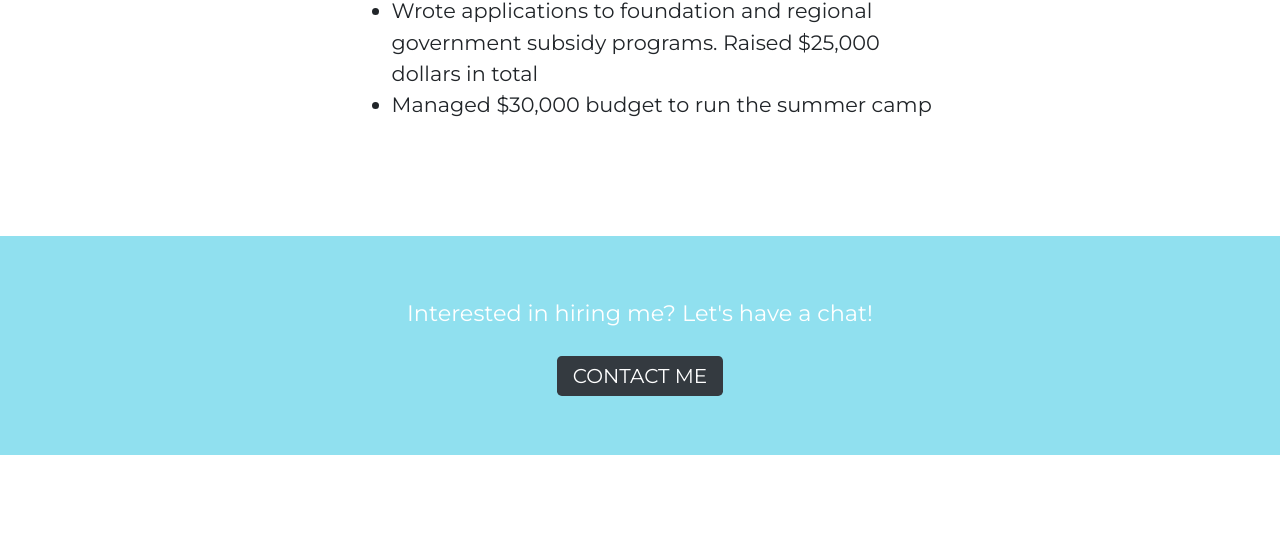
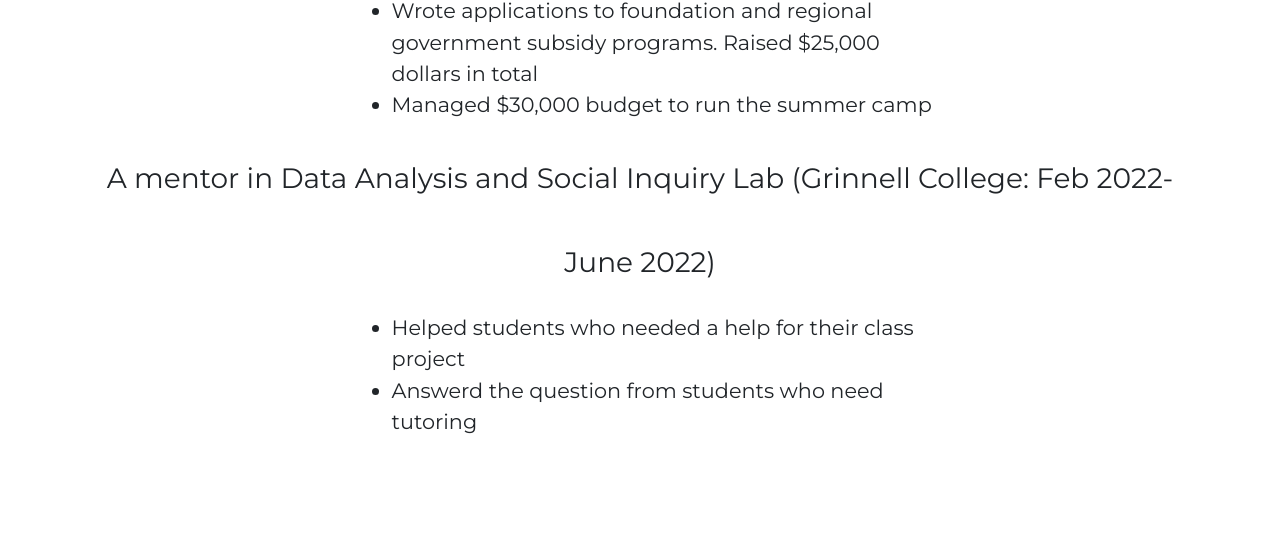
Before and after one commit to sonodary/portofolio, a plain HTML site: page index.html in a window 1280 px wide. Shown: the part 3335-3869 px from the top of the page. Drawn offline with nearby package versions, Linux system fonts and the light colour scheme; a web font is replaced by a local one.

Commit message:
Update index.html

```diff
--- a/index.html
+++ b/index.html
@@ -245,6 +245,12 @@
       <li >Managed $30,000 budget to run the summer camp </li>
     </ul>
 
+    <h3 class="job-title"> A mentor in Data Analysis and Social Inquiry Lab (Grinnell College: Feb 2022- June 2022)</h3>
+    <ul class="experience-description">
+      <li> Helped students who needed a help for their class project</li>
+      <li> Answerd the question from students who need tutoring</li>
+    </ul>
+
   </section>
 
 
```
